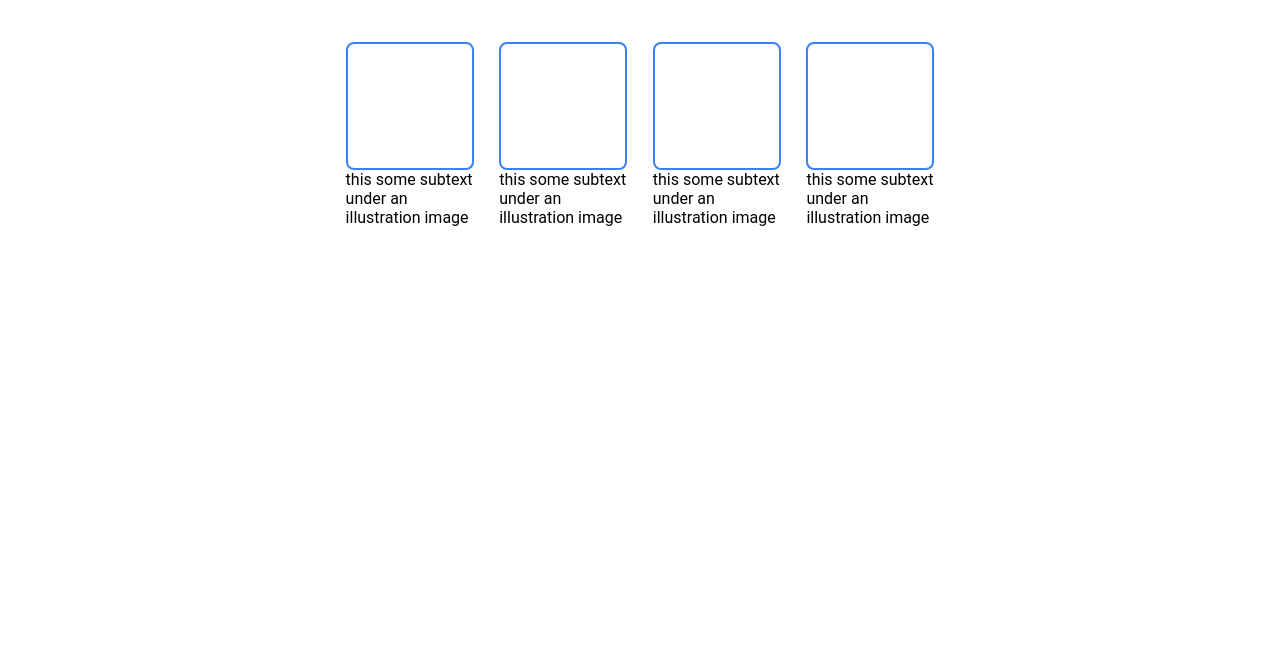
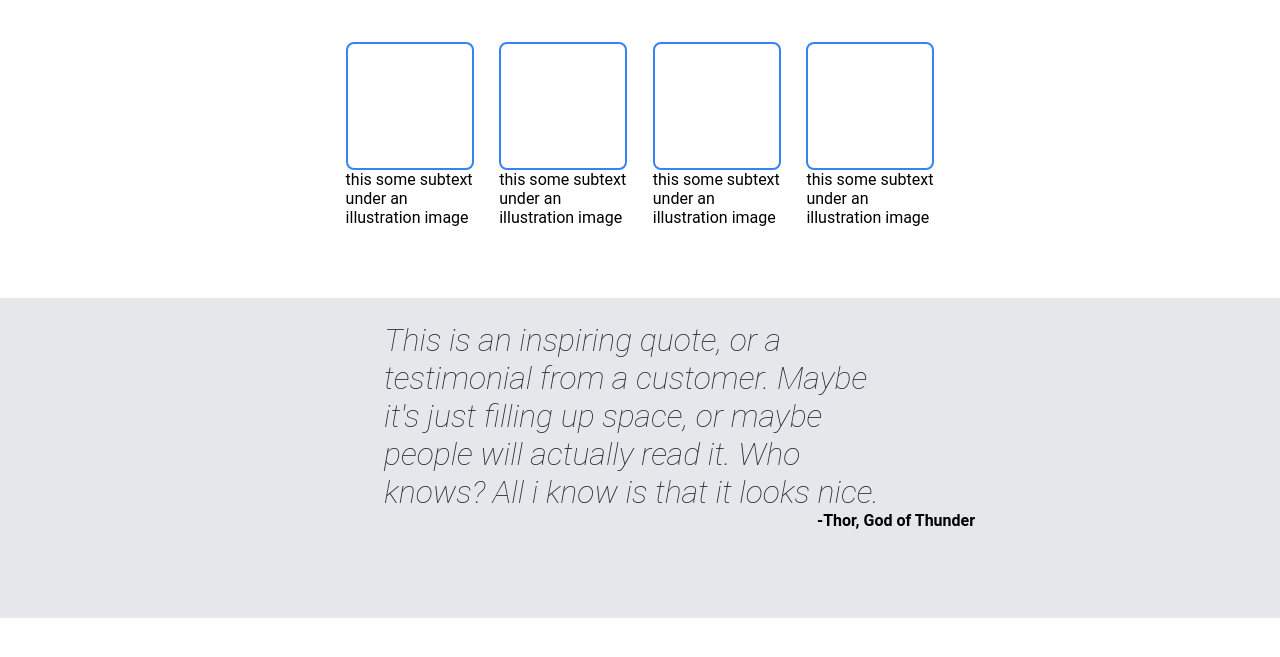
Before and after one commit to Q8641/landing-page, a plain HTML site: page index.html in a window 1280 px wide. Shown: the part 593-1250 px from the top of the page. Before the commit the page ends 891 px from the top, so only its background shows below. Drawn offline with Linux system fonts and the light colour scheme.

Commit message:
Complete section 3 of landing page Completed the landing page upto the part containing the itialics.

```diff
--- a/index.html
+++ b/index.html
@@ -64,6 +64,17 @@
 
     </div>
 
+    <div class="quote">
+      <div class="text"><em>This is an inspiring quote, or a testimonial from a customer.
+        Maybe it's just filling up space, or maybe people will actually
+        read it. Who knows? All i know is that it looks nice.
+      </em>
+      </div>
+
+      <div class="quoter">-Thor, God of Thunder</div>
+
+    </div>
+
 
 </body>
 </html>
--- a/styles.css
+++ b/styles.css
@@ -114,3 +114,27 @@ ul{
     margin-top: 64px;      /*  margin-left and margin-right wont apply anyway */
     margin-bottom: 128px;
 }
+
+.quote{
+    display: flex;
+    background-color: #e5e7eb;
+    height: 256px;
+    padding-bottom: 64px;
+    margin-bottom: 64px;
+    flex-direction: column;
+    justify-content: center;
+    align-items: center;
+}
+
+.quote .text{
+    font-size: 32px;
+    max-width: 40%;
+    font-weight: 200;
+    color: #1f2937;
+}
+
+.quote .quoter{
+    margin-left: 512px;
+    font-size: 20;
+    font-weight: bold;
+}
```
